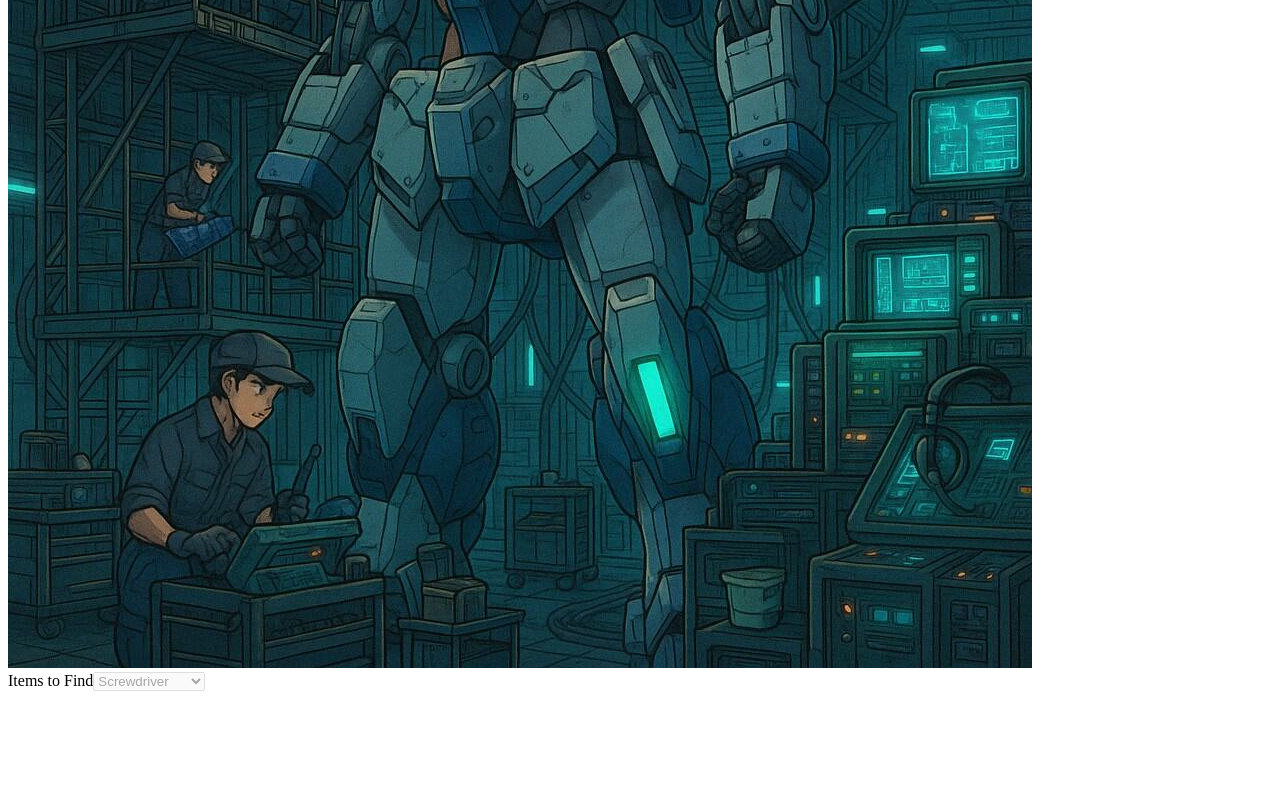
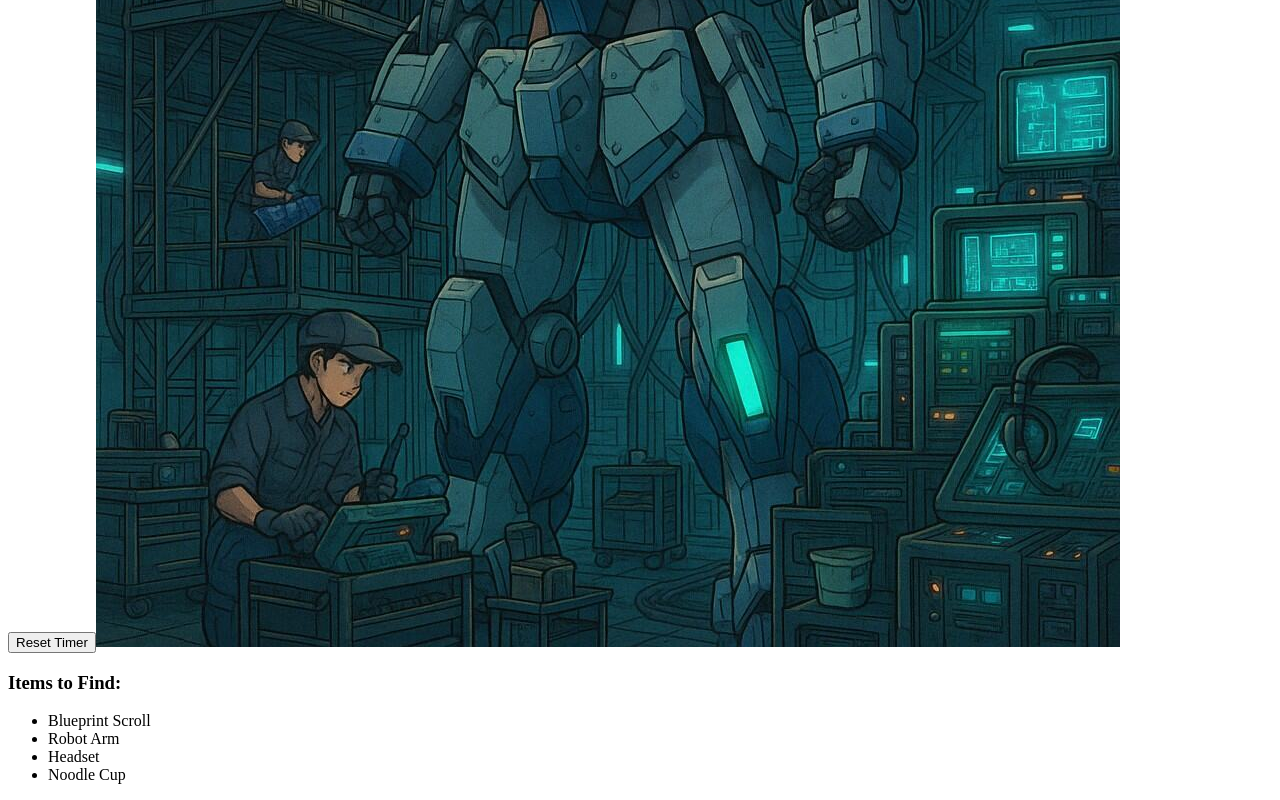
Before and after one commit to J8ke-gang/Where-s-Waldo-Alt-Project, a React (Vite) app: page / in a window 1280 px wide. Shown: the part 491-1291 px from the top of the page. Before the commit the page ends 1190 px from the top, so only its background shows below. Built offline with nearby package versions, Linux system fonts and the light colour scheme.

Commit message:
adding crosshair, marker showing what you found

```diff
--- a/src/App.jsx
+++ b/src/App.jsx
@@ -1,26 +1,26 @@
-import { useState } from "react";
+import { useState, useEffect } from "react";
 import GameBoard from "./components/GameBoard";
 import Timer from "./components/Timer";
-import ItemDropDown from "./components/DropDown";
+import ItemDropDown from "./components/ItemDropDown";
 
 export default function App() {
   const [isRunning, setIsRunning] = useState(true);
   const [finalTime, setFinalTime] = useState(null);
   const [itemsFound, setItemsFound] = useState([]);
   const [resetKey, setResetKey] = useState(0);
+  const [foundMessage, setFoundMessage] = useState("");
 
-  const allItems = [
-    "Screwdriver",
-    "Blueprint Scroll",
-    "Robot Arm",
-    "Wrench",
-    "Headset",
-    "Noodle Cup",
-  ];
+  const allItems = ["Blueprint Scroll", "Robot Arm", "Headset", "Noodle Cup"];
 
   const handleItemsFound = (item) => {
     setItemsFound((prev) => (prev.includes(item) ? prev : [...prev, item]));
   };
+
+  useEffect(() => {
+    if (itemsFound.length === allItems.length && isRunning) {
+      setIsRunning(false);
+    }
+  }, [itemsFound, isRunning]);
 
   const handleStop = (time) => {
     setFinalTime(time);
@@ -35,10 +35,6 @@ export default function App() {
     });
   };
 
-  if (itemsFound.length === allItems.length && isRunning) {
-    setIsRunning(false);
-  }
-
   return (
     <div className="app">
       <h1>Find The pieces listed</h1>
@@ -51,12 +47,23 @@ export default function App() {
           setItemsFound([]);
           setResetKey((prev) => prev + 1);
           setIsRunning(true);
+          setFoundMessage("");
         }}
       >
         Reset Timer
       </button>
-      <GameBoard onItemsFound={handleItemsFound} />
+
+      <GameBoard
+        onItemsFound={handleItemsFound}
+        itemsFound={itemsFound}
+        setFoundMessage={setFoundMessage}
+      />
+
       <ItemDropDown allItems={allItems} itemsFound={itemsFound} />
+
+      {foundMessage && (
+        <p style={{ color: "green", fontWeight: "bold" }}>{foundMessage}</p>
+      )}
     </div>
   );
 }
--- a/src/components/DropDown.jsx
+++ /dev/null
@@ -1,14 +0,0 @@
-export default function ItemDropDown({ allItems, itemsFound }) {
-  return (
-    <div className="item-dropdown">
-      <label htmlFor="items">Items to Find</label>
-      <select id="items" disabled>
-        {allItems.map((item, index) => (
-          <option key={index} value={item}>
-            {item} {itemsFound.includes(item) ? "✓" : ""}
-          </option>
-        ))}
-      </select>
-    </div>
-  );
-}
--- a/src/components/GameBoard.jsx
+++ b/src/components/GameBoard.jsx
@@ -1,10 +1,80 @@
-import React from "react";
+import { useState } from "react";
+import Marker from "./Marker";
 import background from "../assets/background.jpg";
 
-export default function GameBoard() {
+const itemLocations = {
+  "Blueprint Scroll": { x: 190, y: 595 },
+  "Robot Arm": { x: 757, y: 413 },
+   "Headset": { x: 934, y: 808 },
+  "Noodle Cup": { x: 742, y: 955 },
+};
+
+const tolerance = 30;
+
+export default function GameBoard({
+  onItemsFound,
+  itemsFound,
+  setFoundMessage,
+}) {
+  const [markerPos, setMarkerPos] = useState(null);
+  const [markerColor, setMarkerColor] = useState("red");
+
+  const handleClick = (e) => {
+    const rect = e.target.getBoundingClientRect();
+    const x = e.clientX - rect.left;
+    const y = e.clientY - rect.top;
+
+    let found = false;
+
+    for (const [item, coords] of Object.entries(itemLocations)) {
+      const dx = x - coords.x;
+      const dy = y - coords.y;
+      const distance = Math.sqrt(dx * dx + dy * dy);
+
+      if (distance <= tolerance && !itemsFound.includes(item)) {
+        onItemsFound(item);
+        setFoundMessage(`You found ${item}!`);
+        setMarkerColor("green");
+        found = true;
+        break;
+      }
+    }
+
+    if (!found) {
+      setFoundMessage("Try again!");
+      setMarkerColor("red");
+    }
+
+    setMarkerPos({ x, y });
+
+    setTimeout(() => {
+      setFoundMessage("");
+      setMarkerPos(null);
+    }, 2000);
+  };
+
   return (
-    <div className="game-board">
-      <img src={background} alt="backgroundimg" className="game-image" />
+    <div
+      className="relative inline-block"
+      style={{
+        position: "relative",
+        display: "inline-block",
+      }}
+    >
+      <img
+        src={background}
+        alt="Game"
+        onClick={handleClick}
+        style={{
+          cursor: "crosshair",
+          display: "block",
+          maxWidth: "100%",
+          height: "auto",
+        }}
+      />
+      {markerPos && (
+        <Marker x={markerPos.x} y={markerPos.y} color={markerColor} />
+      )}
     </div>
   );
 }
--- /dev/null
+++ b/src/components/ItemDropDown.jsx
@@ -0,0 +1,20 @@
+export default function ItemDropDown({ allItems, itemsFound }) {
+  return (
+    <div>
+      <h3>Items to Find:</h3>
+      <ul>
+        {allItems.map((item) => (
+          <li
+            key={item}
+            style={{
+              color: itemsFound.includes(item) ? "green" : "black",
+              fontWeight: itemsFound.includes(item) ? "bold" : "normal",
+            }}
+          >
+            {item} {itemsFound.includes(item) ? "✓" : ""}
+          </li>
+        ))}
+      </ul>
+    </div>
+  );
+}
--- a/src/components/Marker.jsx
+++ b/src/components/Marker.jsx
@@ -0,0 +1,17 @@
+export default function Marker({ x, y, color = "red" }) {
+  return (
+    <div
+      style={{
+        position: "absolute",
+        top: y - 10,
+        left: x - 10,
+        width: 20,
+        height: 20,
+        borderRadius: "50%",
+        border: `4px solid ${color}`,
+        pointerEvents: "none",
+        boxSizing: "border-box",
+      }}
+    />
+  );
+}
--- a/src/components/Timer.jsx
+++ b/src/components/Timer.jsx
@@ -1,4 +1,4 @@
-import { useEffect, useState } from 'react';
+import { useEffect, useState } from "react";
 
 export default function Timer({ isRunning, onStop, resetKey }) {
   const [seconds, setSeconds] = useState(0);
@@ -12,7 +12,7 @@ export default function Timer({ isRunning, onStop, resetKey }) {
     let interval;
     if (isRunning) {
       interval = setInterval(() => {
-        setSeconds(prev => prev + 1);
+        setSeconds((prev) => prev + 1);
       }, 1000);
     }
     return () => clearInterval(interval);
```
Also changed, not shown: src/assets/marker.svg (deleted).
